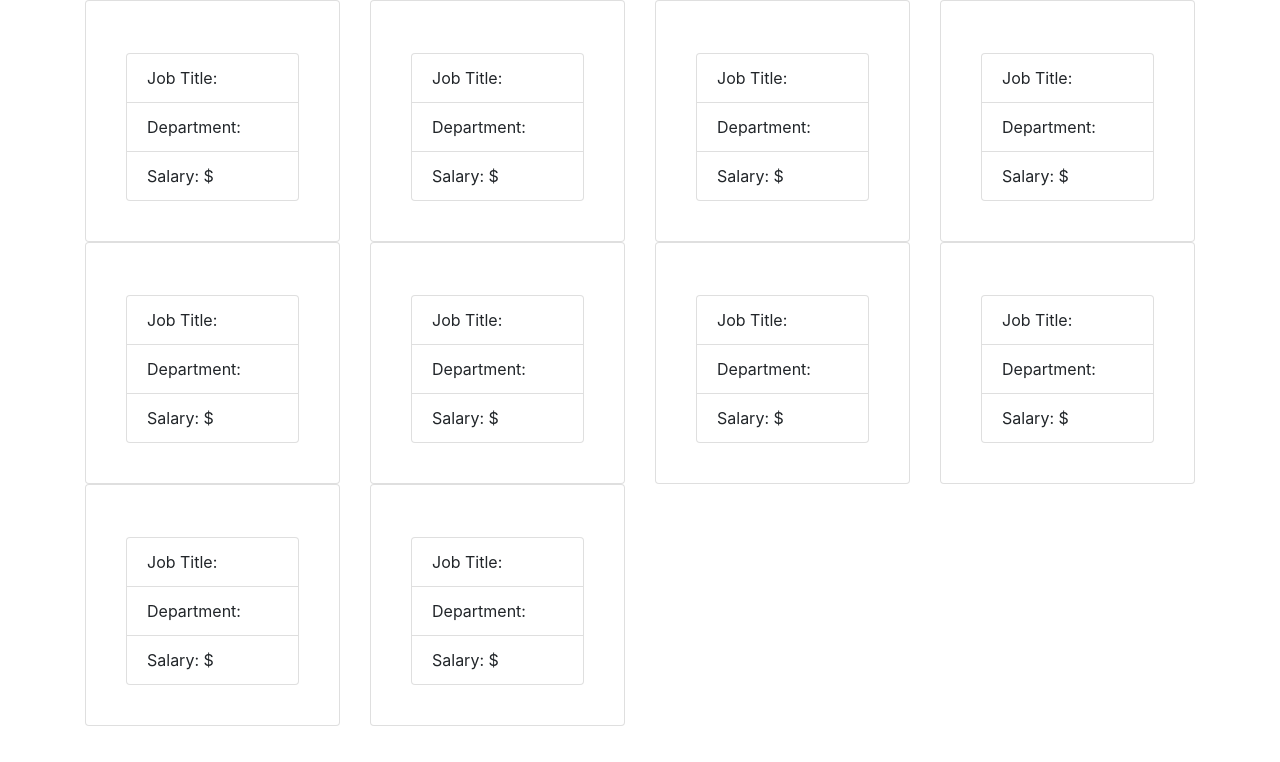
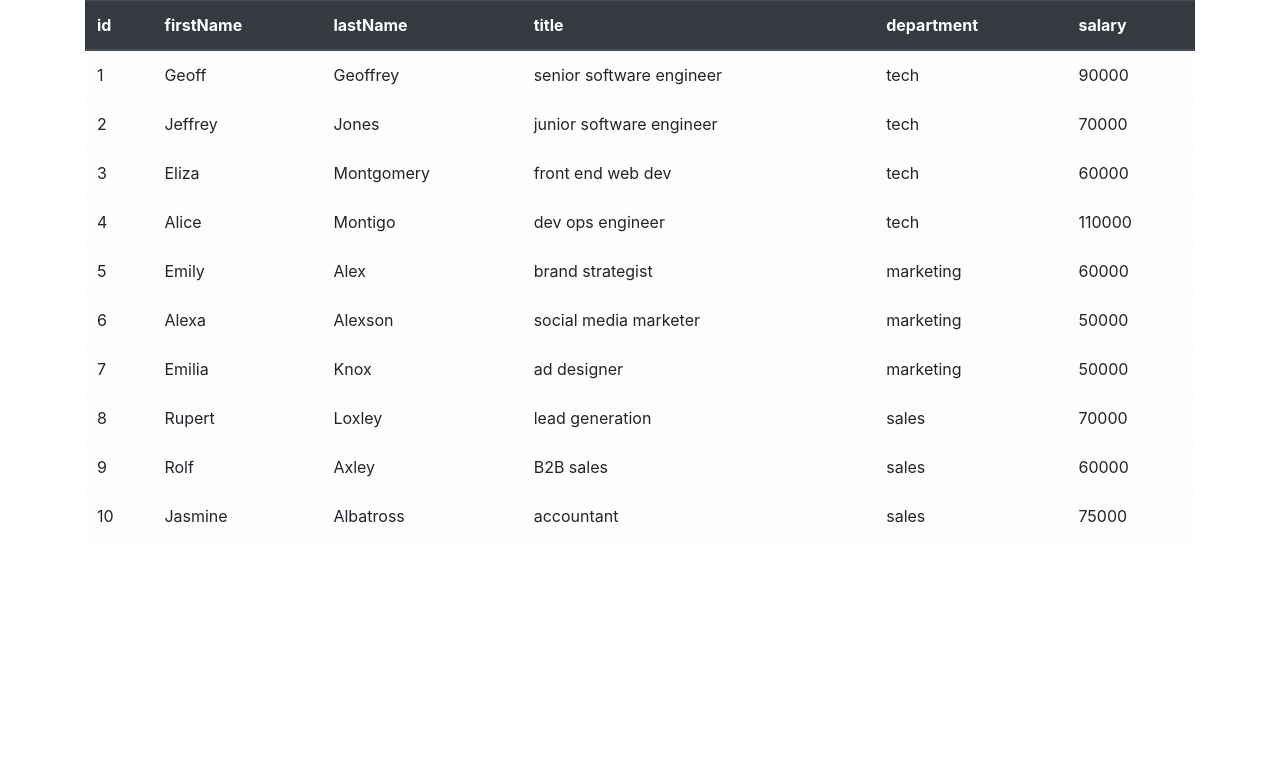
Before and after one commit to garrettmroberts/user_directory, a React (Create React App) app in the folder employee-directory/: page / in a window 1280 px wide. Shown: the top 762 px of the page. Built offline with nearby package versions, Linux system fonts and the light colour scheme.

Commit message:
table generated from json

```diff
--- a/employee-directory/src/App.js
+++ b/employee-directory/src/App.js
@@ -2,24 +2,30 @@ import React, { Component } from 'react';
 import Container from "./components/Container";
 import Row from "./components/Row";
 import Col from "./components/Col";
-import Card from "./components/Card";
-import employees from "./employees.json"
+import Table from "./components/Table";
+import TableHeader from "./components/TableHeader";
+import TableBody from "./components/TableBody";
+import employees from "./employees.json";
 
 class App extends Component {
   state = {
-    test: true
-  }
+    orderBy: "id",
+    employees: employees
+  };
+
+  keys = Object.keys(this.state.employees[0]);
 
   render() {
     return(
       <div style={{height: "100vh"}}>
         <Container>
           <Row>
-            {employees.map(employee => {
-              return (<Col size="md-3">
-                <Card employee />
-              </Col>)
-            })}
+            <Col size="md-12" className="col-md-12 d-flex justify-content-center align-content-center">
+              <Table>
+                <TableHeader keys={this.keys} />
+                <TableBody data={this.state.employees}/>
+              </Table>
+            </Col>
           </Row>
         </Container>
       </div>
--- a/employee-directory/src/components/Row/index.js
+++ b/employee-directory/src/components/Row/index.js
@@ -1,5 +1,4 @@
 import React from "react";
-import { render } from "react-dom";
 
 function Row(props) {
   return <div className={`row${props.fluid ? "-fluid" : ""}`}>
--- /dev/null
+++ b/employee-directory/src/components/Table/index.js
@@ -0,0 +1,7 @@
+import React from "react";
+
+function Table(props) {
+  return <table className="table table-hover table-light" {...props} />
+};
+
+export default Table;
--- /dev/null
+++ b/employee-directory/src/components/TableBody/index.js
@@ -0,0 +1,18 @@
+import React from "react";
+
+function TableBody(props) {
+  return <tbody>
+    {props.data.map(datapoint => {
+      return <tr>
+        <td>{datapoint.id}</td>
+        <td>{datapoint.firstName}</td>
+        <td>{datapoint.lastName}</td>
+        <td>{datapoint.title}</td>
+        <td>{datapoint.department}</td>
+        <td>{datapoint.salary}</td>
+      </tr>
+    })}
+  </tbody>
+};
+
+export default TableBody;
--- /dev/null
+++ b/employee-directory/src/components/TableHeader/index.js
@@ -0,0 +1,13 @@
+import React from "react";
+
+function TableHeader(props) {
+  return <thead className="thead-dark">
+    <tr>
+      {props.keys.map(key => {
+        return <th scope="col">{key}</th>
+      })}
+    </tr>
+  </thead>
+};
+
+export default TableHeader;
```
